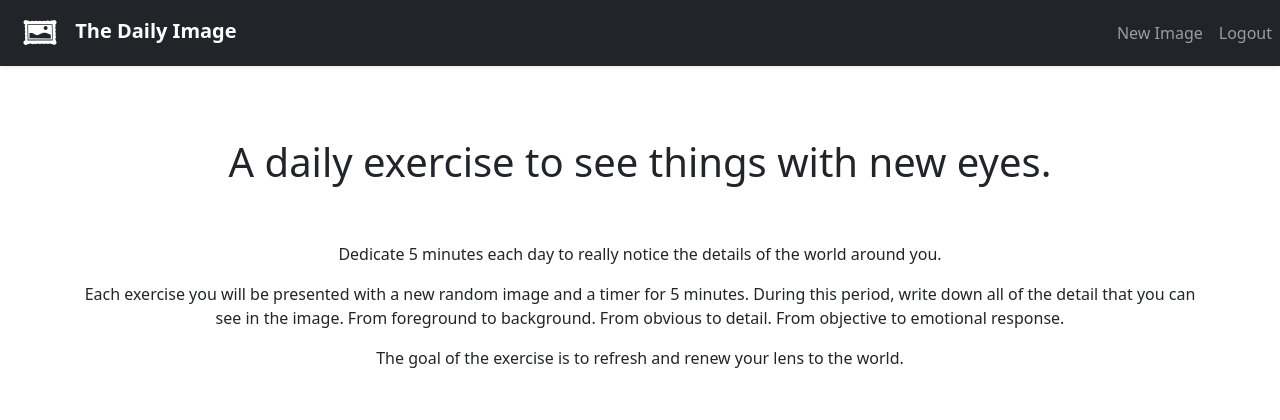
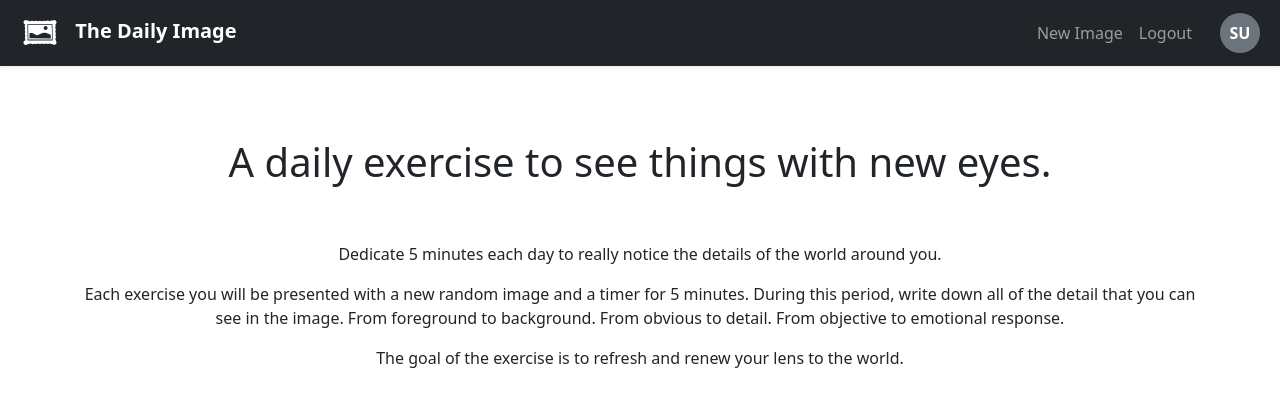
Before and after one commit to gypsytearss/the-daily-image, a Flask app: page / in a window 1280 px wide. Shown: the top 420 px of the page. Run offline with Flask 3, Linux system fonts and the light colour scheme; the visitor is signed in with stand-in values (Sample User, id 1).

Commit message:
Working profile nav button

```diff
--- a/app/main.py
+++ b/app/main.py
@@ -1,16 +1,28 @@
 from flask import Blueprint, render_template
 from flask_login import login_required, current_user
+
 from . import db
+from .models import Images
 
 main = Blueprint("main", __name__)
 
 @main.route("/")
 def index():
-    print(f"Current user: {current_user}")
-    return render_template("index.html", current_user=True if current_user.is_authenticated else False)
+    return render_template("index.html", current_user=current_user)
 
 @main.route("/profile")
 @login_required
 def profile():
-    print(f"Current user {current_user}")
-    return render_template("profile.html", name=current_user.name, current_user=True if current_user.is_authenticated else False)
+    return render_template("profile.html", name=current_user.name, current_user=current_user)
+
+@main.route("/image")
+def new_image():
+
+    image = Images.query.first()
+    print("Image url {image.url}")
+
+    return render_template("image.html",
+                           current_user=current_user,
+                           image_url=image.url,
+                           title=image.title,
+                           artist=image.creator)
--- a/app/models.py
+++ b/app/models.py
@@ -1,8 +1,37 @@
 from flask_login import UserMixin
+from sqlalchemy.sql.functions import now
 from . import db
+
 
 class User(UserMixin, db.Model):
     id = db.Column(db.Integer, db.Identity(start=10, cycle=True), primary_key=True) # primary keys are required by SQLAlchemy
     email = db.Column(db.String(100), unique=True)
     password = db.Column(db.String(100))
     name = db.Column(db.String(1000))
+
+    @property
+    def initials(self):
+        if not self.name:
+            return "?"
+        names = self.name.split()
+        print(f"Names {names}")
+        initials = names[0][0].upper()
+        if len(names) > 1:
+            initials += names[-1][0].upper()
+        return initials
+
+class Images(db.Model):
+    uuid = db.Column(db.Uuid, primary_key=True)
+    title = db.Column(db.String(1000))
+    url = db.Column(db.String(1000))
+    creator = db.Column(db.String(1000))
+    license = db.Column(db.String(100))
+    license_url = db.Column(db.String(1000))
+    license_version = db.Column(db.String(100))
+    thumbnail_url = db.Column(db.String(1000))
+
+class UserImages(db.Model):
+    user_id = db.Column(db.Integer, db.ForeignKey(User.id), primary_key=True)
+    image_uuid = db.Column(db.Uuid, db.ForeignKey(Images.uuid), primary_key=True)
+    timestamp = db.Column(db.DateTime(timezone=True), server_default=now())
+    annotation = db.Column(db.String(10000))
--- a/app/user.py
+++ b/app/user.py
@@ -9,7 +9,7 @@ user = Blueprint('user', __name__)
 
 @user.route('/login')
 def login():
-    return render_template("login.html", current_user=True if current_user.is_authenticated else False)
+    return render_template("login.html", current_user=current_user)
 
 @user.route('/login', methods=['POST'])
 def login_post():
@@ -31,7 +31,7 @@ def login_post():
 
 @user.route('/signup')
 def signup():
-    return render_template("signup.html", current_user=True if current_user.is_authenticated else False)
+    return render_template("signup.html", current_user=current_user)
 
 @user.route('/signup', methods=["POST"])
 def signup_post():
--- /dev/null
+++ b/data/images.csv
@@ -0,0 +1,2 @@
+uuid,title,url,creator,license,license_url,license_version,thumbnail_url
+4bc43a04-ef46-4544-a0c1-63c63f56e276,"Tree Bark Photo","https://cdn.stocksnap.io/img-thumbs/960w/XNVBVXO3B7.jpg","Tim Sullivan","cc0","https://creativecommons.org/publicdomain/zero/1.0/","1.0","https://api.openverse.engineering/v1/images/4bc43a04-ef46-4544-a0c1-63c63f56e276/thumb/"
--- a/templates/base.html
+++ b/templates/base.html
@@ -49,6 +49,25 @@
         z-index: 2;
         height: 2.75rem;
         overflow-y: hidden;
+      }
+
+      .profile-circle {
+        border-radius: 20px;
+        color: white;
+        height: 40px;
+        width: 40px;
+        font-weight: bold;
+        margin-right: 20px;
+        margin-left: 20px;
+        background-color: var(--bs-gray-600);
+        text-align: center;
+        display: table;
+      }
+
+      .profile-circle a {
+        vertical-align: middle;
+        height: 40px;
+        display: table-cell;
       }
 
       .nav-scroller .nav {
@@ -169,18 +188,22 @@
         <div class="collapse navbar-collapse justify-content-end" id="navbarNav">
           <ul class="navbar-nav ms-auto">
             <li class="nav-item active">
-              <a class="nav-link" href="#">New Image</a>
+              <a class="nav-link" href="{{ url_for('main.new_image') }}">New Image</a>
             </li>
             <li class="nav-item active">
-              {% if current_user == true %}
+              {% if current_user.is_authenticated %}
               <a class="nav-link" href="{{ url_for('user.logout') }}">Logout</a>
               {% else %}
               <a class="nav-link" href="{{ url_for('user.login') }}">Login</a>
               {% endif %}
             </li>
           </ul>
-          <!-- <a href="#">fart</a> -->
         </div>
+        {% if current_user.is_authenticated %}
+        <div class="profile-circle">
+          <a class="nav-link" href="{{ url_for('main.profile') }}">{{ current_user.initials }}</a>
+        </div>
+        {% endif %}
     </nav>
     <div class="container">
       <center>
```
Also changed, not shown: templates/image.html (added, +16 -0 lines), README.md.
